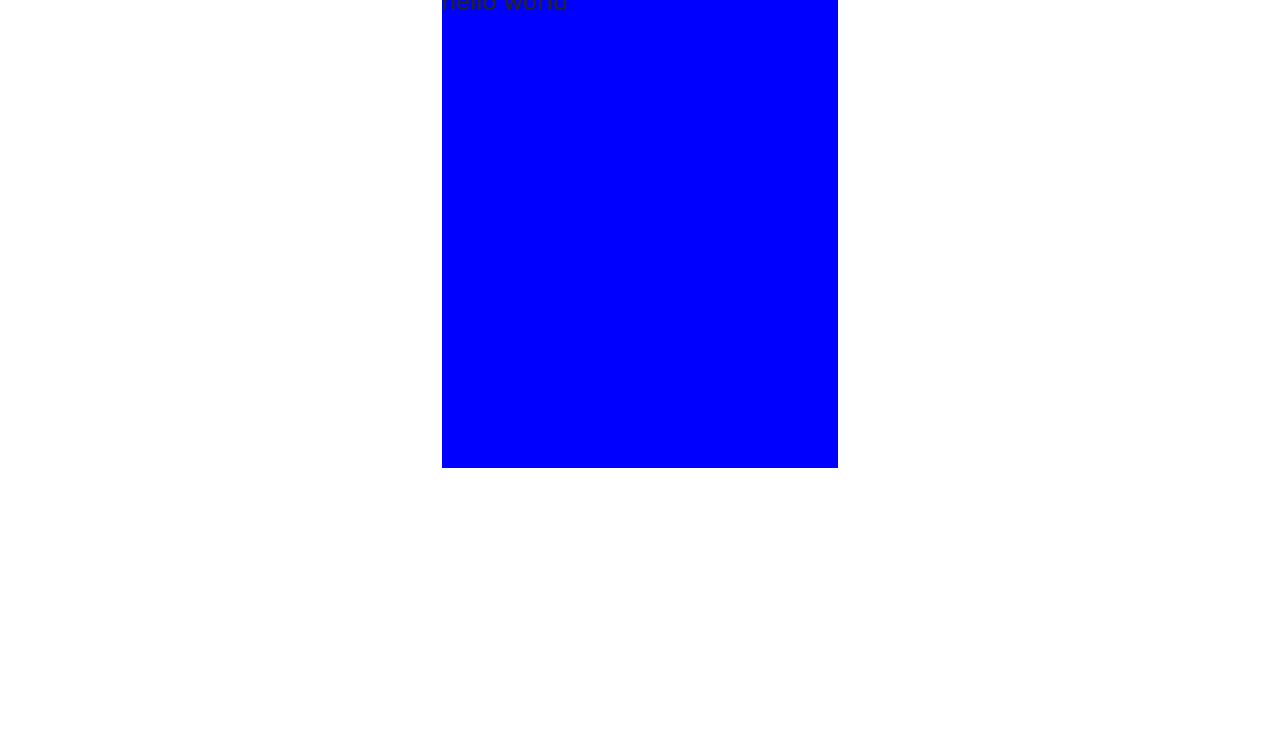
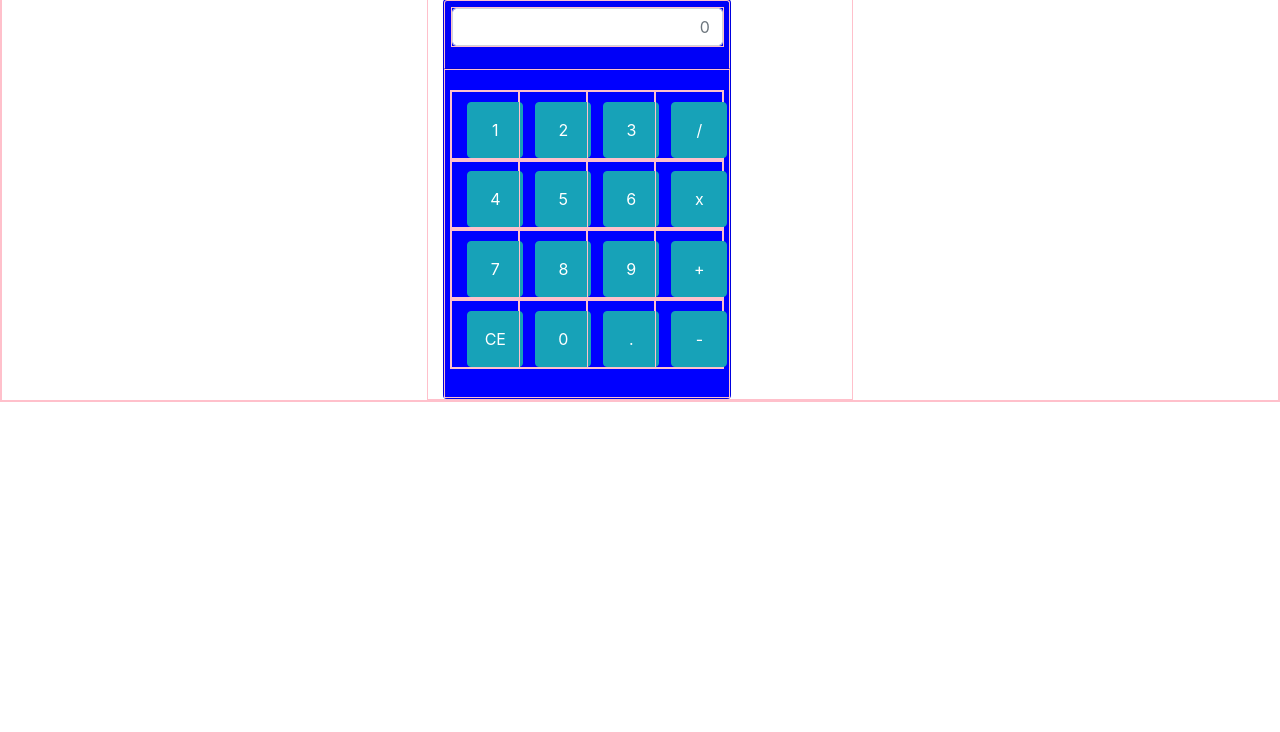
Before and after one commit to ChaunteVanDeBurgh/bootstrap-calculator, a plain HTML site: page index.html in a window 1280 px wide. Shown: the part 68-800 px from the top of the page. Drawn offline with nearby package versions, Linux system fonts and the light colour scheme.

Commit message:
create calculator layout

```diff
--- a/css/index.css
+++ b/css/index.css
@@ -1,4 +1,25 @@
 #calculator {
 	background-color: blue;
-	height: 30rem;
+	height: 25rem;
+	width: 18rem;
 }
+
+input {
+	text-align: right;
+}
+
+.card-header {
+	padding: .35rem;
+}
+
+button {
+	width: 3.5rem;
+	height: 87%;
+	margin-top: .6rem;
+	height: 3.5rem;
+	font-size: 3rem;
+}
+
+div {
+	border: 1px solid pink;
+}
--- a/index.html
+++ b/index.html
@@ -26,10 +26,72 @@
     <div class="container-fluid">
       <div class="row">
         <div class="col col-12 col-md-10 offset-md-1 col-xl-4 offset-xl-4">
-          <div id="calculator">
-            <h4>
-              hello world
-            </h4>
+          <div id="calculator" class="card">
+
+            <div class="card-header">
+              <div class="form-group">
+                <input type="text" class="form-control" id="display"aria-describedby="calculator-display" placeholder="0">
+              </div>
+            </div>
+
+            <div class="card-body">
+              <div class="row">
+                <div class="col col-3">
+                  <button type="button" class="btn btn-info">1</button>
+                </div>
+                <div class="col col-3">
+                  <button type="button" class="btn btn-info">2</button>
+                </div>
+                <div class="col col-3">
+                  <button type="button" class="btn btn-info">3</button>
+                </div>
+                <div class="col col-3">
+                  <button type="button" class="btn btn-info">/</button>
+                </div>
+              </div>
+              <div class="row">
+                <div class="col col-3">
+                  <button type="button" class="btn btn-info">4</button>
+                </div>
+                <div class="col col-3">
+                  <button type="button" class="btn btn-info">5</button>
+                </div>
+                <div class="col col-3">
+                  <button type="button" class="btn btn-info">6</button>
+                </div>
+                <div class="col col-3">
+                  <button type="button" class="btn btn-info">x</button>
+                </div>
+              </div>
+              <div class="row">
+                <div class="col col-3">
+                  <button type="button" class="btn btn-info">7</button>
+                </div>
+                <div class="col col-3">
+                  <button type="button" class="btn btn-info">8</button>
+                </div>
+                <div class="col col-3">
+                  <button type="button" class="btn btn-info">9</button>
+                </div>
+                <div class="col col-3">
+                  <button type="button" class="btn btn-info">+</button>
+                </div>
+              </div>
+              <div class="row">
+                <div class="col col-3">
+                  <button type="button" class="btn btn-info">CE</button>
+                </div>
+                <div class="col col-3">
+                  <button type="button" class="btn btn-info">0</button>
+                </div>
+                <div class="col col-3">
+                  <button type="button" class="btn btn-info">.</button>
+                </div>
+                <div class="col col-3">
+                  <button type="button" class="btn btn-info">-</button>
+                </div>
+              </div>
+            </div>
           </div>
         </div>
       </div>
```
